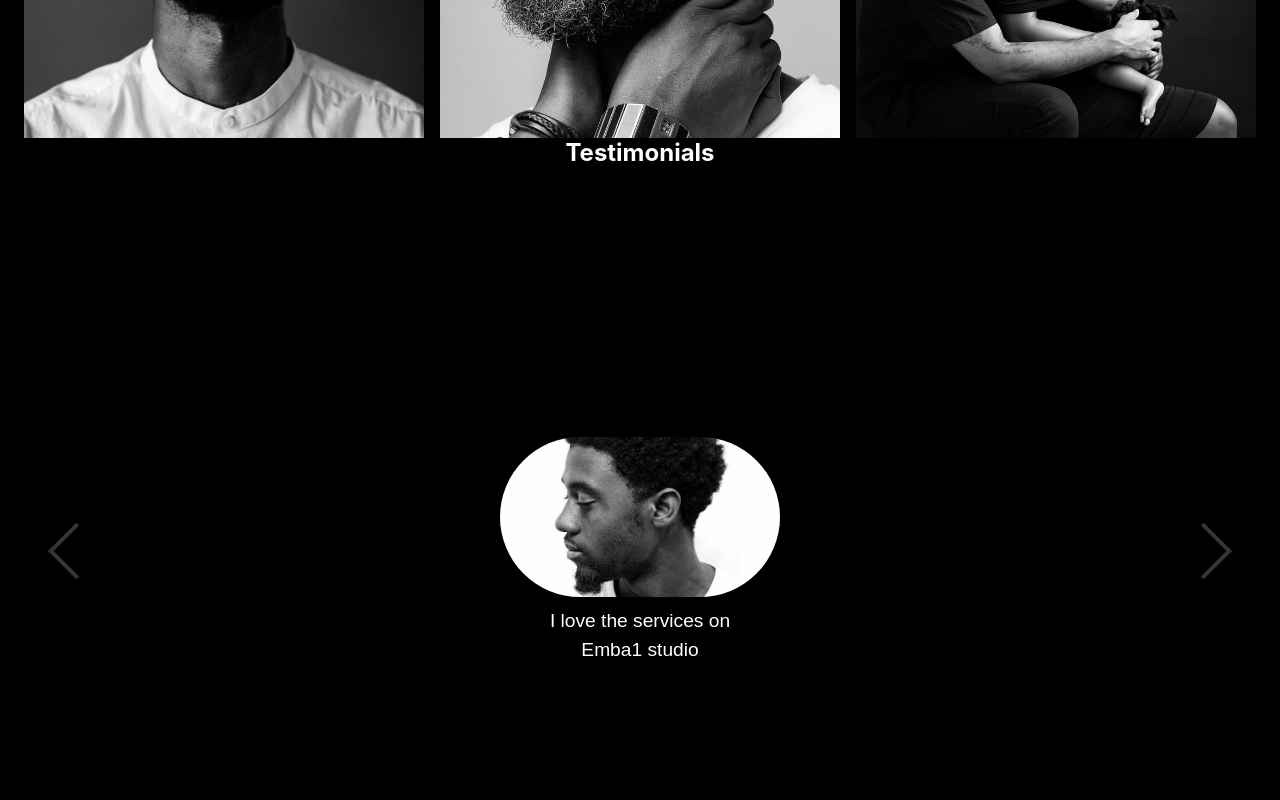
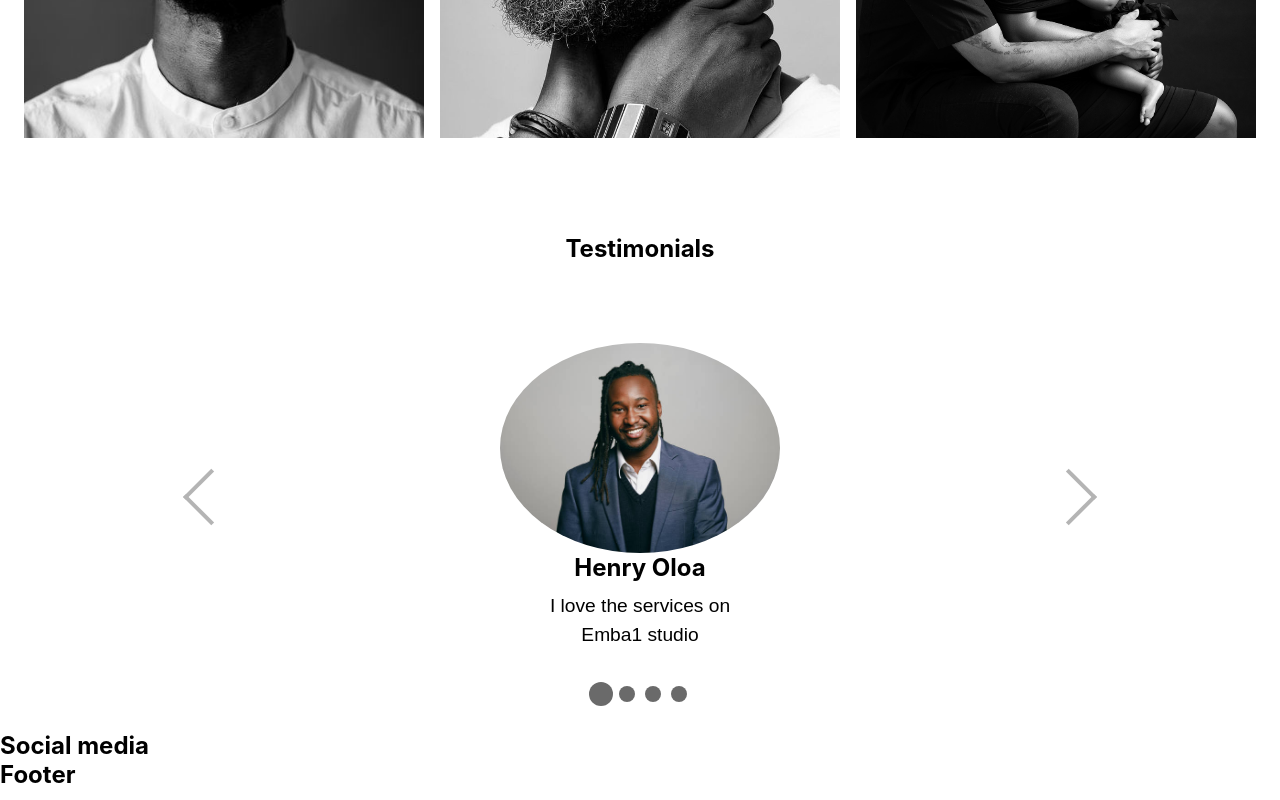
Before and after one commit to tobias-omondi/studio-app, a React (Create React App) app in the folder studio/: page / in a window 1280 px wide. Shown: the part 2780-3580 px from the top of the page. Built offline with nearby package versions, Linux system fonts and the light colour scheme; a web font is replaced by a local one.

Commit message:
updated files

```diff
--- a/studio/src/App.css
+++ b/studio/src/App.css
@@ -1,6 +1,6 @@
 .App {
   text-align: start;
-  background-color: black;
+  background-color: white;
 }
 *{
   box-sizing: border-box;
--- a/studio/src/components/Footer.js
+++ b/studio/src/components/Footer.js
@@ -4,7 +4,7 @@ const Footer = () => {
   return (
     <>
     <div>
-      <h2 style={{color:'white'}}>Footer</h2>
+      <h2 style={{color:'black'}}>Footer</h2>
     </div>
     </>
   )
--- a/studio/src/components/Imagesec.js
+++ b/studio/src/components/Imagesec.js
@@ -6,6 +6,7 @@ import test4 from '../studioAsset/test4.jpeg';
 import test5 from '../studioAsset/test5.jpeg';
 import test6 from '../studioAsset/test5.jpg';
 import Testimonials from './Testimonials';
+
 // CSS import
 import "./Imagesec.css";
 
@@ -21,6 +22,7 @@ const imageGallery = [
 
 const Imagesec = () => {
   return (
+    <>
     <div className='add_margin'>
       <div className='section_img'>
         {imageGallery.map((image, index) => (
@@ -32,8 +34,9 @@ const Imagesec = () => {
           />
         ))}
       </div>
-      <Testimonials />
     </div>
+    <Testimonials />
+    </>
   );
 }
 
--- a/studio/src/components/Services.css
+++ b/studio/src/components/Services.css
@@ -1,5 +1,5 @@
 .services_heading h2 {
-  color: #fff;
+  color: #000;
   text-align: center;
   font-size: 2rem;
   padding: 20px;
@@ -44,7 +44,7 @@
 }
 
 .description_text {
-  color: white;
+  color: #837777;
   font-size: 1.5rem;
   text-align: center;
   position: absolute;
--- a/studio/src/components/Social.js
+++ b/studio/src/components/Social.js
@@ -5,7 +5,7 @@ const Social = () => {
   return (
     <>
     <div>
-      <h2 style={{color:'white'}}>Social media</h2>
+      <h2 style={{color:'black'}}>Social media</h2>
     </div>
     <Footer />
     </>
--- a/studio/src/components/Testimonials.js
+++ b/studio/src/components/Testimonials.js
@@ -2,7 +2,7 @@ import React from 'react';
 import AwesomeSlider from 'react-awesome-slider';
 import 'react-awesome-slider/dist/styles.css'; // Importing the default styles
 import Social from './Social';
-import testmony1 from "../studioAsset/test3.jpeg";
+import testmony1 from "../studioAsset/testimony1.jpg";
 import testmony2 from "../studioAsset/testmony2.jpg";
 import testmony3 from "../studioAsset/testmony.jpg";
 import testmony4 from "../studioAsset/testmony3.jpg";
@@ -10,22 +10,23 @@ import "./Testmony.css"
 
 // Array of testimonials with images and captions
 const thoughts = [
-  { src: testmony1, alt: "Person 1", captions: "I love the services on Emba1 studio" },
-  { src: testmony2, alt: "Person 2", captions: "Great experience with Emba1 studio" },
-  { src: testmony3, alt: "Person 3", captions: "Highly recommend Emba1 studio" },
-  { src: testmony4, alt: "Person 4", captions: "Fantastic service and quality!" },
+  { src: testmony1, alt: "Person 1", name: "Henry Oloa", captions: "I love the services on Emba1 studio" },
+  { src: testmony2, alt: "Person 2", name: "Judy Lola", captions: "Great experience with Emba1 studio" },
+  { src: testmony3, alt: "Person 3", name: "Papa Johnson", captions: "Highly recommend Emba1 studio" },
+  { src: testmony4, alt: "Person 4", name: "Charity Love", captions: "Fantastic service and quality!" },
 ];
 
 const Testimonials = () => {
   return (
     <>
       <div>
-        <h2 style={{ color: 'white', textAlign: 'center' }}>Testimonials</h2>
+        <h2 style={{ color: 'black', textAlign: 'center', marginTop:'6rem' }}>Testimonials</h2>
         <AwesomeSlider className='testimonies_slides'>
           {thoughts.map((thought, index) => (
             <div key={index} className='testmony_sliders'>
               <img src={thought.src} alt={thought.alt} style={{ width: '100%', height: 'auto' }} />
-              <p style={{ color: 'white', textAlign: 'center', marginTop: '10px' }}>{thought.captions}</p>
+              <h2>{thought.name}</h2>
+              <p style={{ color: 'black', textAlign: 'center', marginTop: '10px' }}>{thought.captions}</p>
             </div>
           ))}
         </AwesomeSlider>
--- a/studio/src/components/Testmony.css
+++ b/studio/src/components/Testmony.css
@@ -1,16 +1,17 @@
-/* .testimonies_slides {
+.testimonies_slides {
     margin: 5% auto;
-    padding: 20px;
-    max-width: 1200px;
+    padding: 10px;
+    max-width: 1000px;
+    max-height: 340px;
     text-align: center;
     display: flex;
     justify-content: center;
     align-items: center;
     flex-direction: column;
-} */
+}
 .testmony_sliders {
     width: 100%;
-    max-width: 250px;
+    max-width: 100px;
     margin: 0 auto;
     padding: 10px;
     display: flex;
@@ -20,10 +21,10 @@
 }
 .testmony_sliders img {
     width: 100%;
-    max-height: 10rem;
-    border-radius: 200px 200px 200px 200px;
+    /* max-height: 10rem; */
     object-fit: cover;
     transition: transform 0.3s ease;
+    border-radius: 50%;
 }
 
 .testmony_sliders img:hover {
```
Also changed, not shown: studio/src/studioAsset/testimony1.jpg (added).
